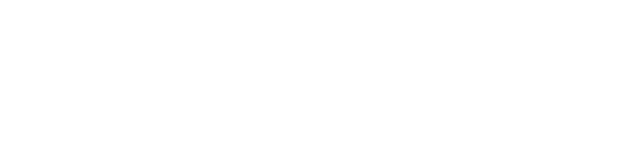
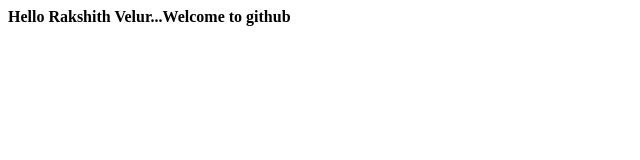
Before and after one commit to LaxmikanthMadhyastha/rakshithvelur.github.io, a plain HTML site: page index.html in a window 1280 px wide. Shown: the whole page, without its empty margins (0-640 px from the left). Drawn offline with Linux system fonts and the light colour scheme.

Commit message:
Second github commit

```diff
--- a/index.html
+++ b/index.html
@@ -1,7 +1,8 @@
 <head>
+    <title>
+        Rakshith Velur
+    </title>
     <body>
-        <title>
-            <h4>Rakshith Velur</h4>
-        </title>
+        <h4>Hello Rakshith Velur...Welcome to github</h4>
     </body>
 </head>
```
